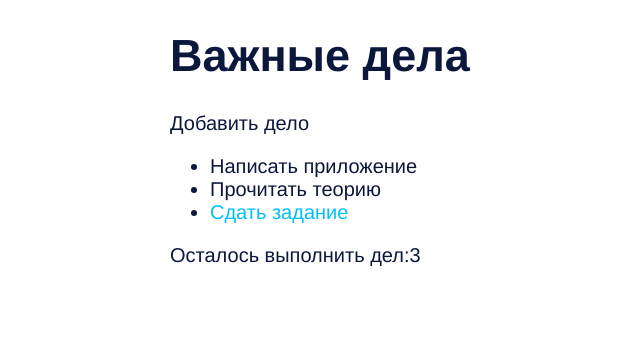
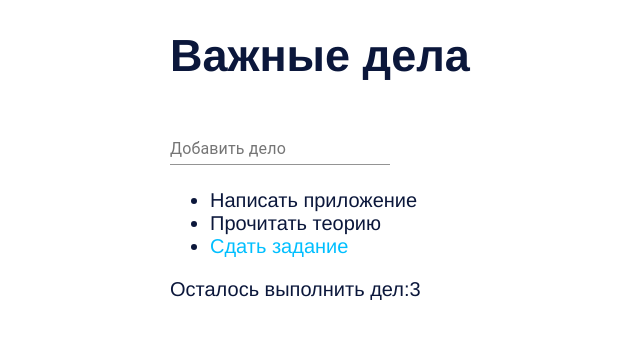
Before and after one commit to WebHeroSchool/oxytodoreact, a React (Create React App) app: page / in a window 1280 px wide. Shown: the top 338 px of the page, without its empty margins (295-935 px from the left). Built offline with nearby package versions, Linux system fonts and the light colour scheme.

Commit message:
changed InputItem.js, added material.ui

```diff
--- a/package.json
+++ b/package.json
@@ -32,6 +32,7 @@
     ]
   },
   "devDependencies": {
+    "@material-ui/core": "^4.11.0",
     "classnames": "^2.2.6"
   }
 }
--- a/src/components/InputItem/InputItem.js
+++ b/src/components/InputItem/InputItem.js
@@ -1,5 +1,12 @@
 import React from 'react';
+import TextField from '@material-ui/core/TextField';
 
-const InputItem = () => (<span>Добавить дело</span>);
+const InputItem = () => (<div>
+	<TextField
+	    id="standart-dense"
+	    label="Добавить дело"
+	    margin="dense"
+	 />
+</div>);
 
 export default InputItem;
```
Also changed, not shown: 1 other file (tests, documents, lock files or other folders).
